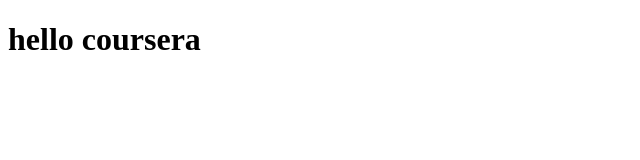
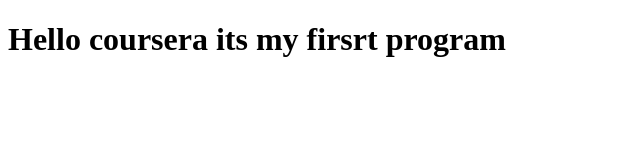
Before and after one commit to arnpoli/courseratest, a plain HTML site: page site/index.html in a window 1280 px wide. Shown: the whole page, without its empty margins (0-640 px from the left). Drawn offline with Linux system fonts and the light colour scheme.

Commit message:
small addition

```diff
--- a/site/index.html
+++ b/site/index.html
@@ -4,6 +4,6 @@
 	<title>coursera</title>
 </head>
 <body>
-<h1>hello coursera</h1>
+<h1>Hello coursera its my firsrt program</h1>
 </body>
 </html>
```
